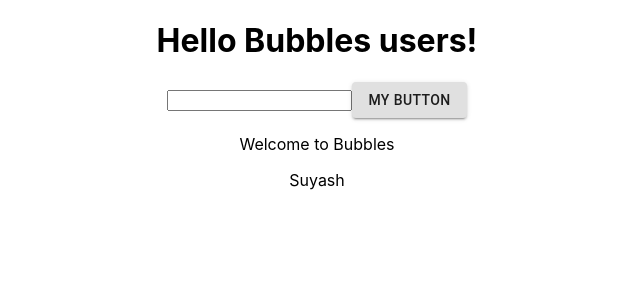
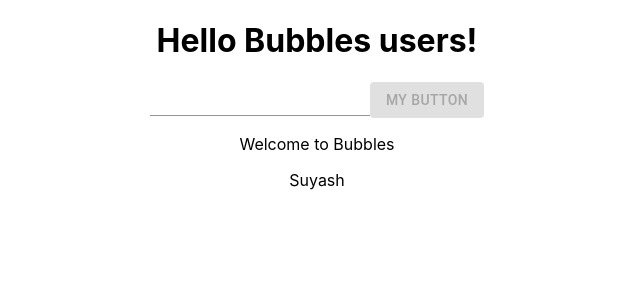
Before and after one commit to faddock/bubble-chat, a React (Create React App) app in the folder bubble-chat-app/: page / in a window 1280 px wide. Shown: the top 300 px of the page, without its empty margins (323-963 px from the left). Built offline with nearby package versions, Linux system fonts and the light colour scheme.

Commit message:
button disabled, and styles

```diff
--- a/bubble-chat-app/src/App.js
+++ b/bubble-chat-app/src/App.js
@@ -2,6 +2,8 @@
 import './App.css';
 import React, { useState } from 'react';
 import Button from '@material-ui/core/Button';
+import Input from '@material-ui/core/Input';
+
 
 
 
@@ -25,8 +27,8 @@ function App() {
     <div className="App">
       <h1>Hello Bubbles users!</h1>
     <form>
-      <input value={input} onChange={event => setInput(event.target.value)}></input>
-      <Button variant='contained' type="submit" onClick={sendMessage}>my button</Button>
+      <Input placeholder="" inputProps={{ 'aria-label': 'description' }} value={input} onChange={event => setInput(event.target.value)} />
+      <Button disabled={!input.trim()} variant='contained' type="submit" onClick={sendMessage}>my button</Button>
     </form>
      {/*messages themsleves*/}
      {messages.map(message => (
```
Also changed, not shown: 1 other file (tests, documents, lock files or other folders).
